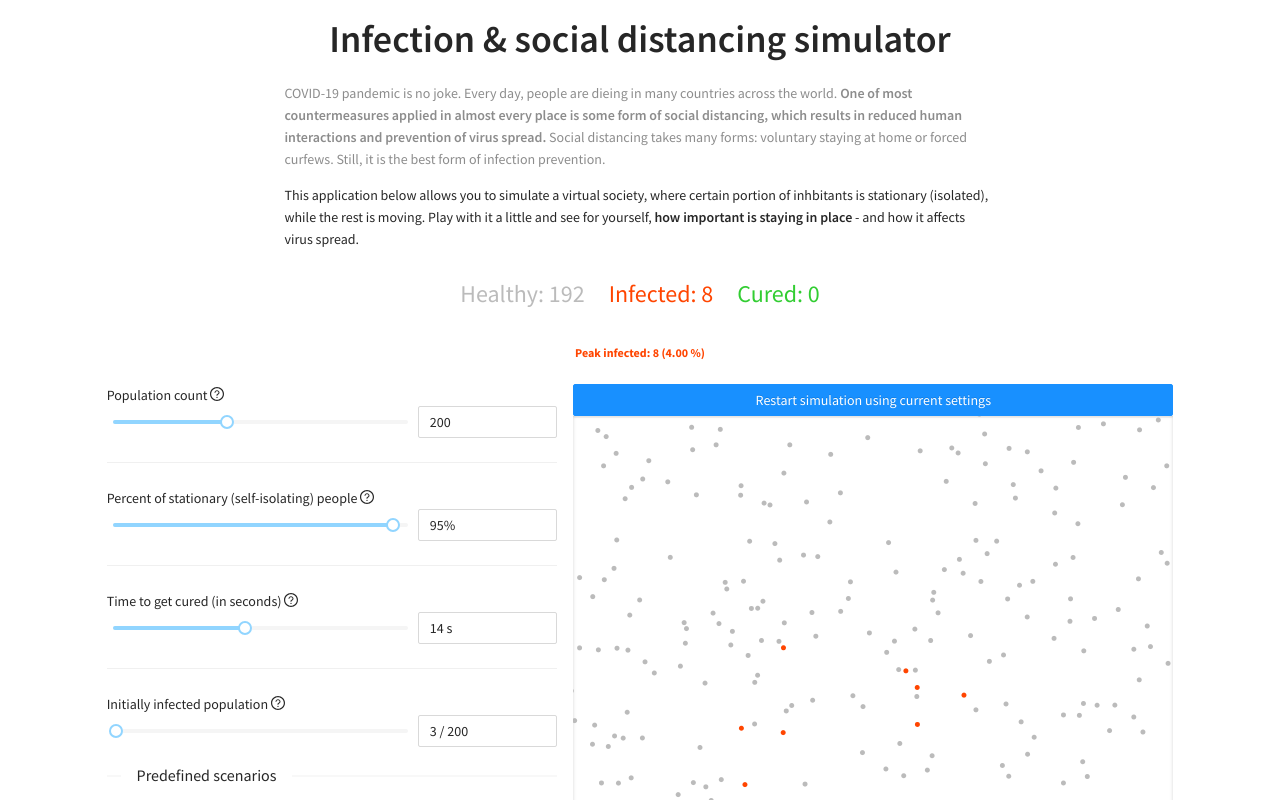
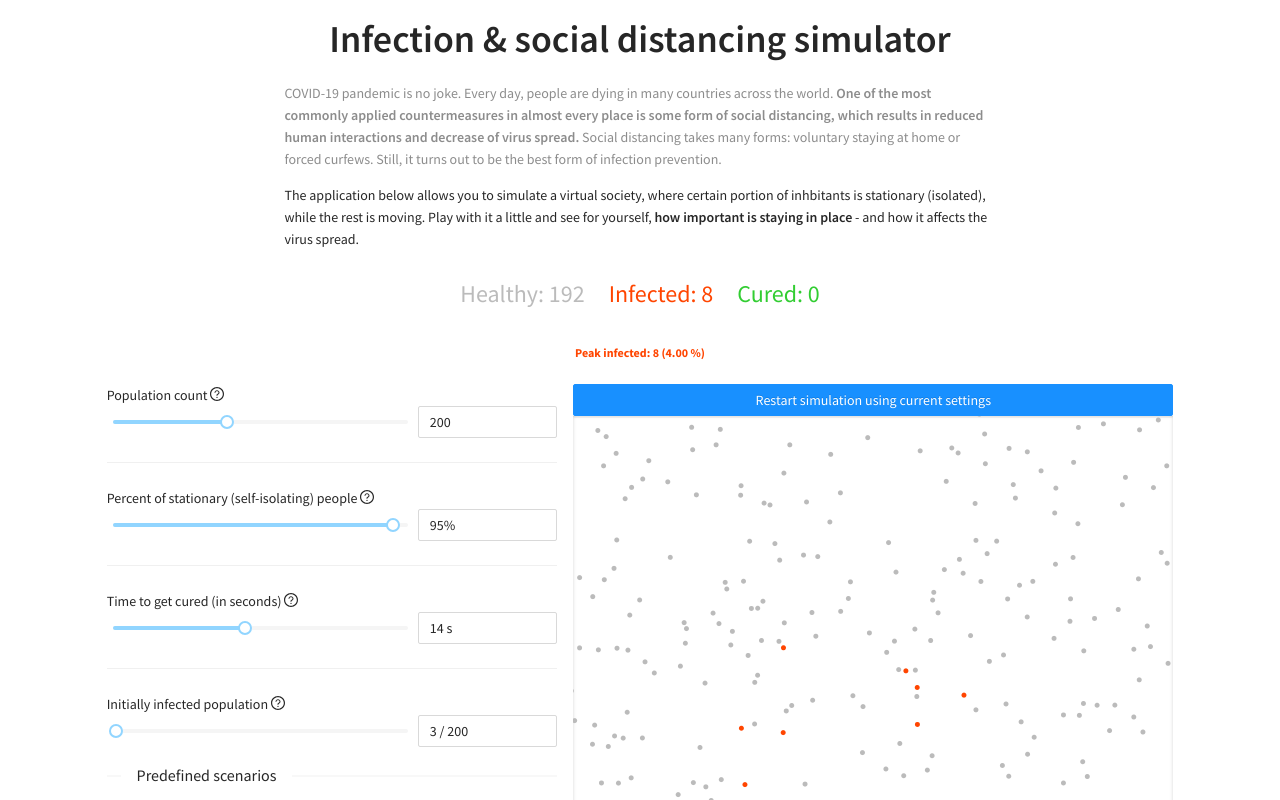
Before and after one commit to hzub/infection-simulator, a React (Create React App) app: page / in a window 1280 px wide. Shown: the top 800 px of the page. Built offline with nearby package versions, Linux system fonts and the light colour scheme.

Commit message:
Text updates

```diff
--- a/src/App.tsx
+++ b/src/App.tsx
@@ -248,24 +248,24 @@ function App() {
               <Row justify="center">
                 <Title>Infection & social distancing simulator</Title>
                 <Paragraph type="secondary">
-                  COVID-19 pandemic is no joke. Every day, people are dieing in
+                  COVID-19 pandemic is no joke. Every day, people are dying in
                   many countries across the world.{" "}
                   <strong>
-                    One of most countermeasures applied in almost every place is
-                    some form of social distancing, which results in reduced
-                    human interactions and prevention of virus spread.{" "}
+                    One of the most commonly applied countermeasures in almost
+                    every place is some form of social distancing, which results
+                    in reduced human interactions and decrease of virus spread.{" "}
                   </strong>
                   Social distancing takes many forms: voluntary staying at home
-                  or forced curfews. Still, it is the best form of infection
-                  prevention.
+                  or forced curfews. Still, it turns out to be the best form of
+                  infection prevention.
                 </Paragraph>
                 <Paragraph>
-                  This application below allows you to simulate a virtual
+                  The application below allows you to simulate a virtual
                   society, where certain portion of inhbitants is stationary
                   (isolated), while the rest is moving. Play with it a little
                   and see for yourself,{" "}
                   <strong>how important is staying in place</strong> - and how
-                  it affects virus spread.
+                  it affects the virus spread.
                 </Paragraph>
               </Row>
             </Col>
```
